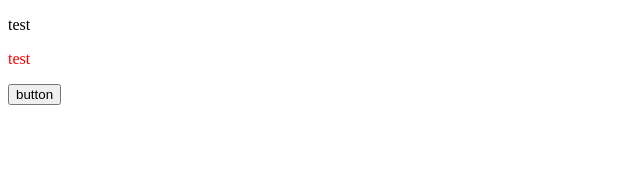
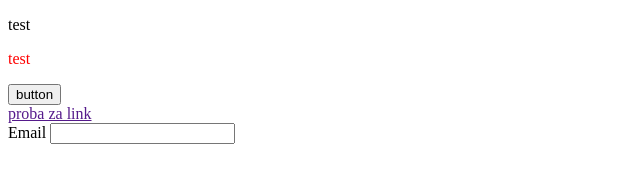
Before and after one commit to PetarNac/portfolio, a plain HTML site: page index.html in a window 1280 px wide. Shown: the whole page, without its empty margins (0-640 px from the left). Drawn offline with Linux system fonts and the light colour scheme.

Commit message:
email i link

```diff
--- a/index.html
+++ b/index.html
@@ -6,12 +6,16 @@
     <meta name="viewport" content="width=device-width, initial-scale=1.0">
     <link rel="icon" type="png" href="/favicon.png" />
     <link rel="stylesheet"  href="/style.css" />
-
     <title>strana</title>
 </head>
 <body>
     <p>test</p>
     <p id="pero">test</p>
     <button>button</button>
+    <br>
+    <a href="">proba za link</a>
+    <br>
+    <label>Email</label>
+    <input type="email" name="Email">
 </body>
 </html>
```
Also changed, not shown: main.js (added).
